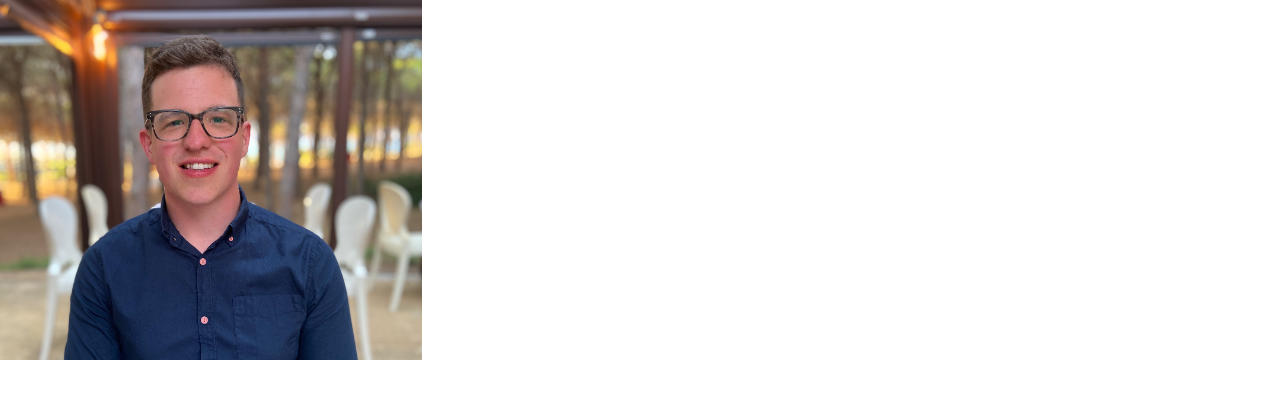
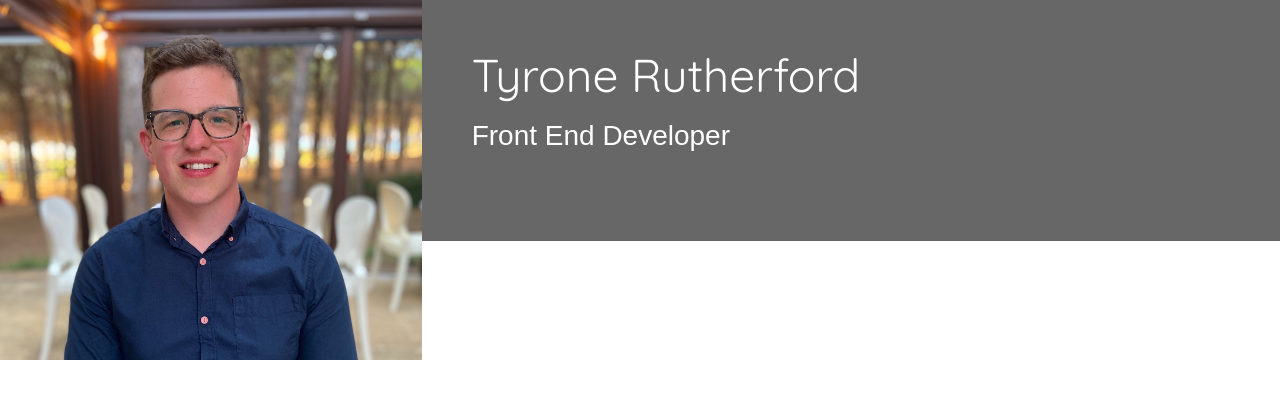
Before and after one commit to TR94/resume-cv, a plain HTML site: page index.html in a window 1280 px wide. Drawn offline with nearby package versions, Linux system fonts and the light colour scheme; a web font is replaced by a local one.

Commit message:
style name and title classes

```diff
--- a/assets/css/style.css
+++ b/assets/css/style.css
@@ -1,7 +1,19 @@
 @import url('https://fonts.googleapis.com/css2?family=Cantarell&family=Quicksand&display=swap');
+
+/* ---------- Colours */
+
+.bg-color-name-title {
+    background-color: #676767;
+}
+
+/* ---------- Heading */
 
 header {
     margin: 0;
+}
+
+.heading {
+    margin-left: 50px;
 }
 
 .logo {
@@ -14,3 +26,20 @@ header {
     -moz-transition: all .5s ease-in-out;
     -webkit-transition: all .5s ease-in-out;
 }
+
+.name {
+    font-family: 'Quicksand', sans-serif;
+    font-weight: 400;
+    font-size: 46px;
+    margin-top: 50px;
+    color: #fff;
+}
+
+.title {
+    font-family: 'Cantarell', sans-serif;
+    font-weight: 400;
+    font-size: 28px;
+    margin-top: 20px;
+    margin-bottom: 90px;
+    color: #fff;
+}
--- a/index.html
+++ b/index.html
@@ -16,6 +16,12 @@
             <a href="index.html" class="col-md-4 logo">
             </a>
             <div class="col-md-8">
+                <div class= "row bg-color-name-title">
+                    <div class="col heading">
+                        <h1 class= "name">Tyrone Rutherford</h1>
+                        <h2 class= "title">Front End Developer</h2>
+                    </div>
+                </div>
             </div>
         </div>
     </header>
```
